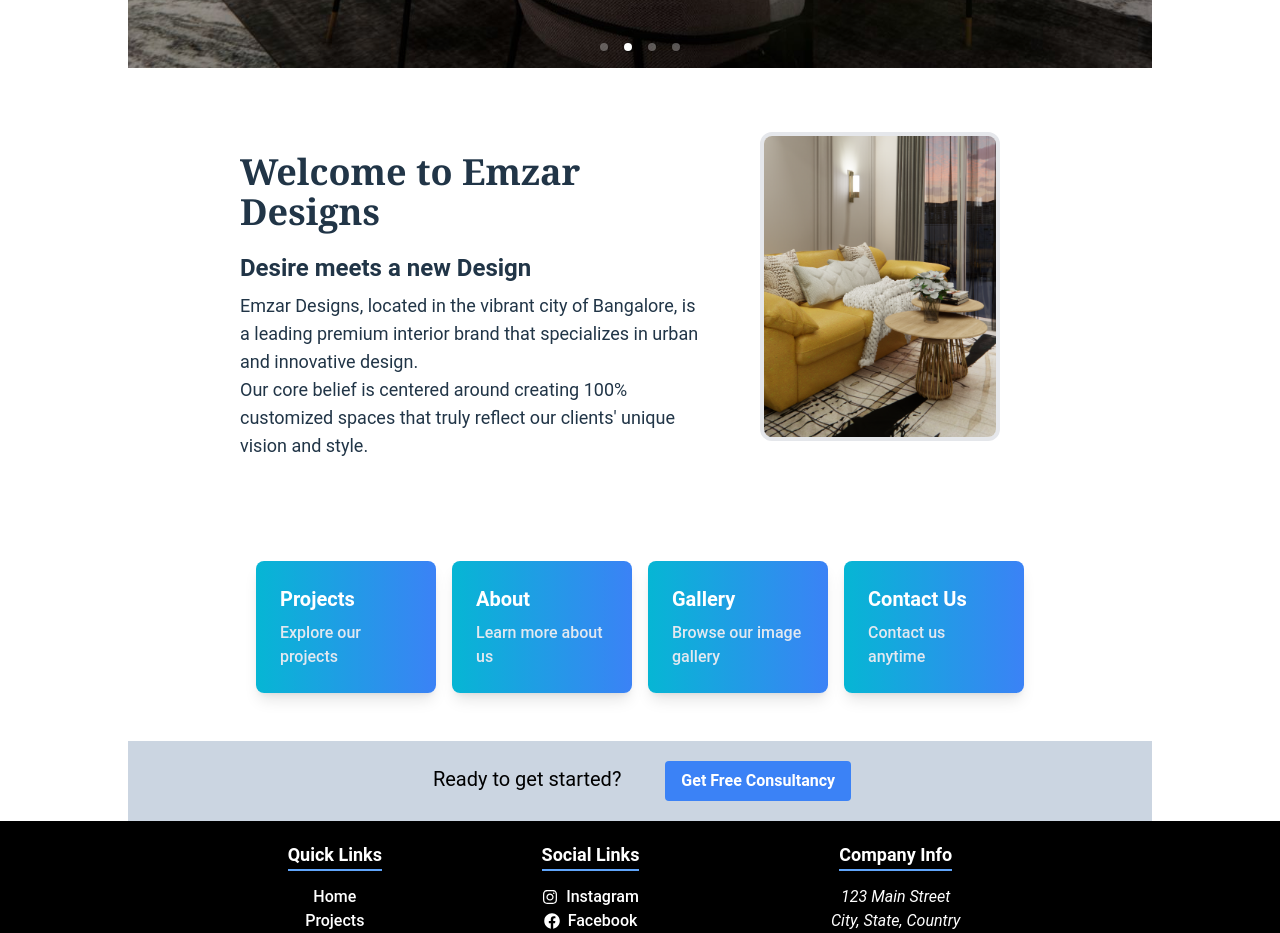
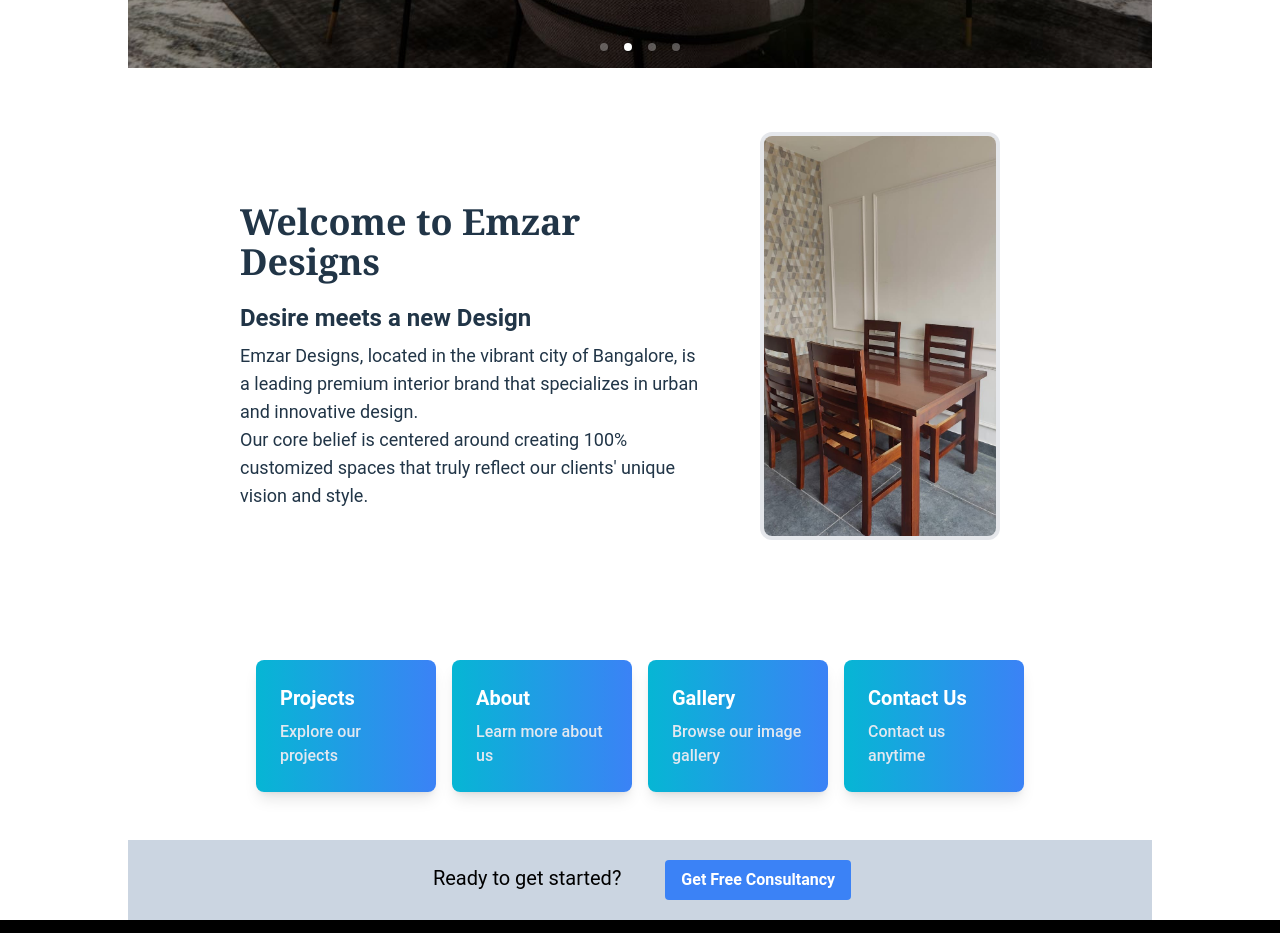
Before and after one commit to SlenderShield/EmzarDesign, a React (Vite) app: page / in a window 1280 px wide. Shown: the part 860-1793 px from the top of the page. Built offline with nearby package versions, Linux system fonts and the light colour scheme.

Commit message:
color and add image carousal

```diff
--- a/src/components/Hero.jsx
+++ b/src/components/Hero.jsx
@@ -1,6 +1,6 @@
 import React from "react";
-import { Link } from "react-router-dom";
 import images from "../images";
+import { Carousel } from "react-responsive-carousel";
 
 const HeroSection = () => {
   return (
@@ -26,11 +26,44 @@
           </div>
           <div className="lg:w-1/4 w-1/2 m-10 lg:mt-0">
             <div className="border-4 rounded-xl overflow-hidden h-25">
-              <img
-                src={images["features"].one}
-                alt="Hero Image"
-                className="object-cover w-full h-full"
-              />
+              <Carousel
+                showArrows={false}
+                showThumbs={false}
+                showStatus={false}
+                infiniteLoop={true}
+                autoPlay={true}
+                showIndicators={false}
+                interval={3000}
+              >
+                <div className="carousel-image-container">
+                  <img
+                    src={images["objects"].one_object}
+                    alt="Hero Image 1"
+                    className="carousel-image"
+                  />
+                </div>
+                <div className="carousel-image-container">
+                  <img
+                    src={images["objects"].dinner_set}
+                    alt="Hero Image 2"
+                    className="carousel-image"
+                  />
+                </div>
+                <div className="carousel-image-container">
+                  <img
+                    src={images["objects"].lounge}
+                    alt="Hero Image 3"
+                    className="carousel-image"
+                  />
+                </div>
+                <div className="carousel-image-container">
+                  <img
+                    src={images["objects"].drawer}
+                    alt="Hero Image 4"
+                    className="carousel-image"
+                  />
+                </div>
+              </Carousel>
             </div>
           </div>
         </div>
```
